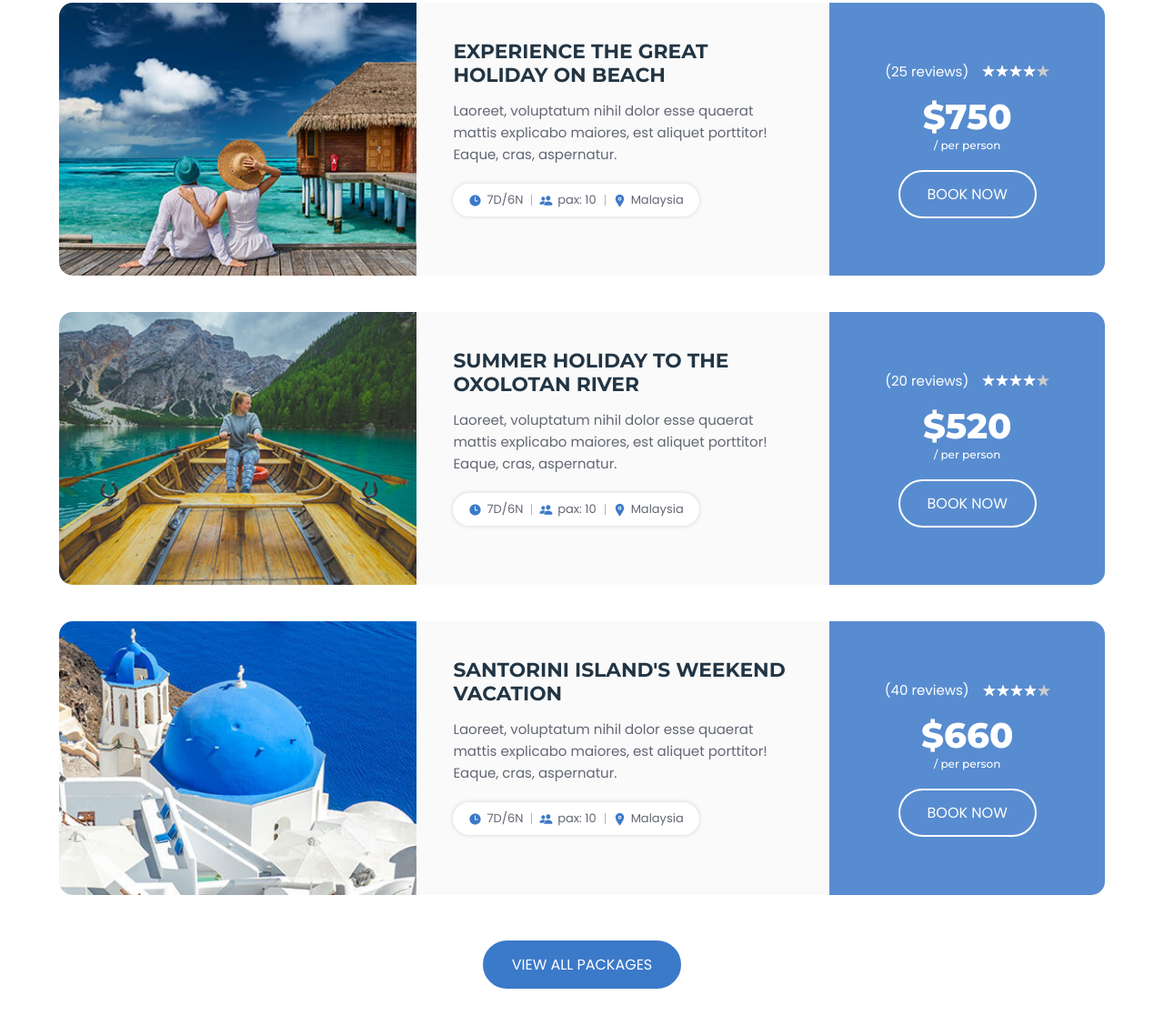
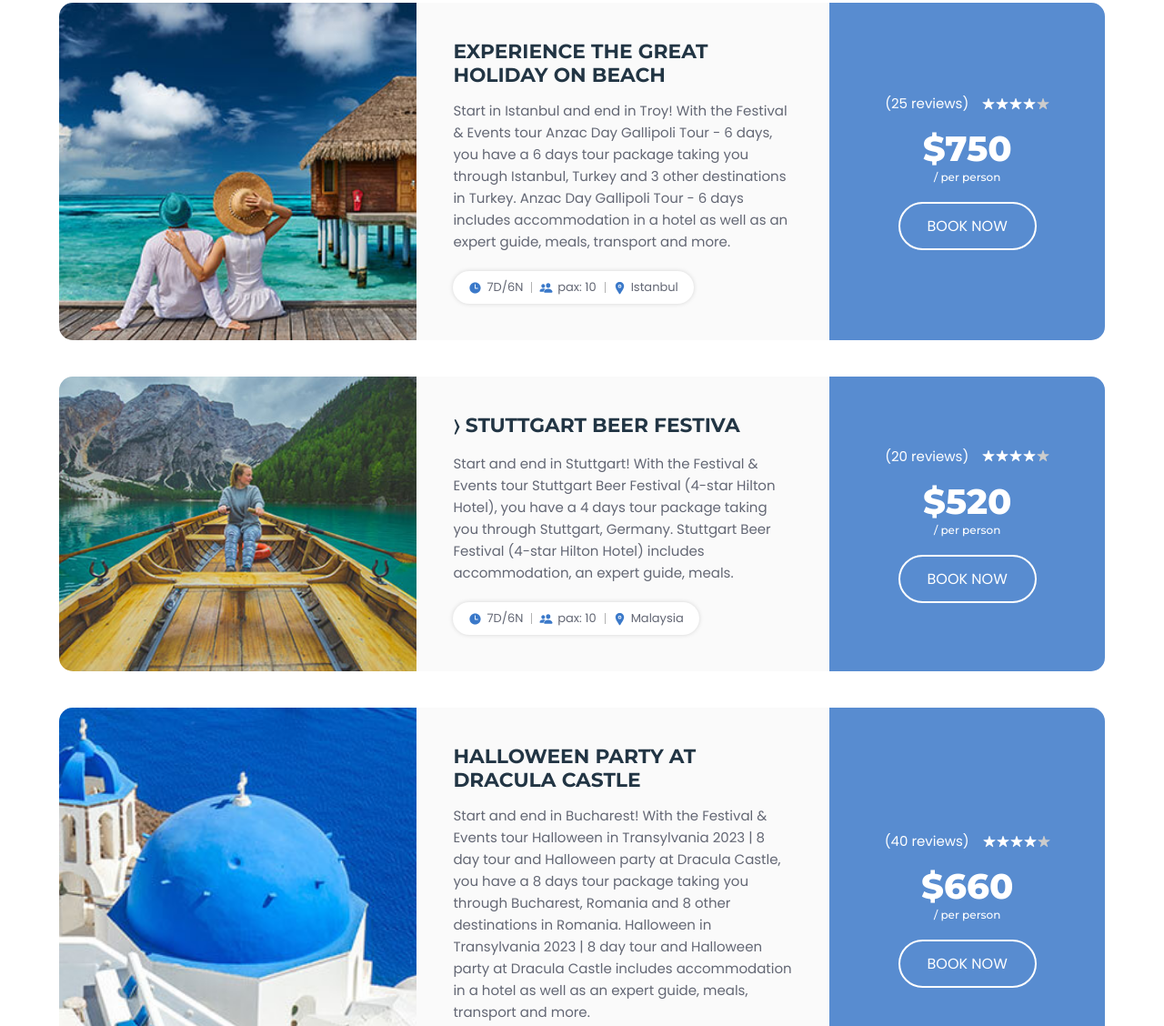
Before and after one commit to AdityyaX/trippin, a plain HTML site: page index.html in a window 1280 px wide. Shown: the part 2378-3506 px from the top of the page at 91% size. Drawn offline with nearby package versions, Linux system fonts and the light colour scheme.

Commit message:
index file updated

```diff
--- a/index.html
+++ b/index.html
@@ -390,8 +390,7 @@
                   <h3 class="h3 card-title">Experience The Great Holiday On Beach</h3>
 
                   <p class="card-text">
-                    Laoreet, voluptatum nihil dolor esse quaerat mattis explicabo maiores, est aliquet porttitor! Eaque,
-                    cras, aspernatur.
+                    Start in Istanbul and end in Troy! With the Festival & Events tour Anzac Day Gallipoli Tour - 6 days, you have a 6 days tour package taking you through Istanbul, Turkey and 3 other destinations in Turkey. Anzac Day Gallipoli Tour - 6 days includes accommodation in a hotel as well as an expert guide, meals, transport and more.
                   </p>
 
                   <ul class="card-meta-list">
@@ -416,7 +415,7 @@
                       <div class="meta-box">
                         <ion-icon name="location"></ion-icon>
 
-                        <p class="text">Malaysia</p>
+                        <p class="text">Istanbul</p>
                       </div>
                     </li>
 
@@ -461,11 +460,11 @@
 
                 <div class="card-content">
 
-                  <h3 class="h3 card-title">Summer Holiday To The Oxolotan River</h3>
+                  <h3 class="h3 card-title">〉
+                    Stuttgart Beer Festiva</h3>
 
                   <p class="card-text">
-                    Laoreet, voluptatum nihil dolor esse quaerat mattis explicabo maiores, est aliquet porttitor! Eaque,
-                    cras, aspernatur.
+                    Start and end in Stuttgart! With the Festival & Events tour Stuttgart Beer Festival (4-star Hilton Hotel), you have a 4 days tour package taking you through Stuttgart, Germany. Stuttgart Beer Festival (4-star Hilton Hotel) includes accommodation, an expert guide, meals.
                   </p>
 
                   <ul class="card-meta-list">
@@ -535,11 +534,10 @@
 
                 <div class="card-content">
 
-                  <h3 class="h3 card-title">Santorini Island's Weekend Vacation</h3>
+                  <h3 class="h3 card-title">Halloween party at Dracula Castle</h3>
 
                   <p class="card-text">
-                    Laoreet, voluptatum nihil dolor esse quaerat mattis explicabo maiores, est aliquet porttitor! Eaque,
-                    cras, aspernatur.
+                    Start and end in Bucharest! With the Festival & Events tour Halloween in Transylvania 2023 | 8 day tour and Halloween party at Dracula Castle, you have a 8 days tour package taking you through Bucharest, Romania and 8 other destinations in Romania. Halloween in Transylvania 2023 | 8 day tour and Halloween party at Dracula Castle includes accommodation in a hotel as well as an expert guide, meals, transport and more.
                   </p>
 
                   <ul class="card-meta-list">
@@ -615,7 +613,7 @@
         - #GALLERY
       -->
 
-      <section class="gallery" id="gallery">
+      <!-- <section class="gallery" id="gallery">
         <div class="container">
 
           <p class="section-subtitle">Photo Gallery</p>
@@ -663,7 +661,7 @@
           </ul>
 
         </div>
-      </section>
+      </section> -->
 
 
 
```
